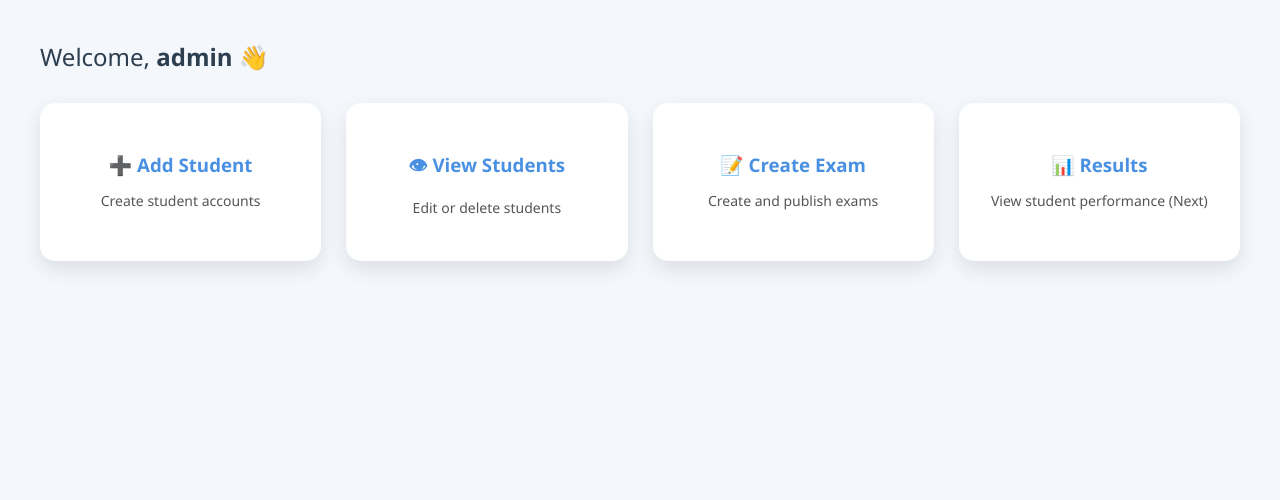
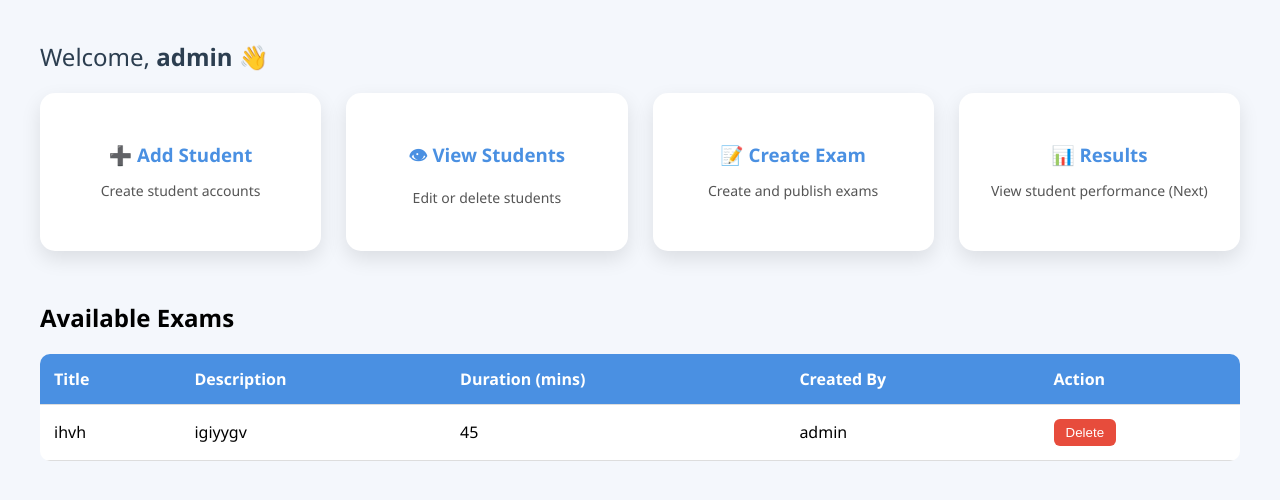
Before and after one commit to prabuuu-afk/Web-Based-Online-Examination-System, a Flask app: page /staff/dashboard in a window 1280 px wide. Shown: the part 75-575 px from the top of the page. Run offline with Flask 3, Linux system fonts and the light colour scheme; a user stored in the database is signed in; data comes from the database, SQL or seed files in the repository.

Commit message:
Updated project

```diff
--- a/app.py
+++ b/app.py
@@ -51,9 +51,14 @@ def staff_dashboard():
     if "staff" not in session:
         return redirect(url_for("staff_login"))
 
-    return render_template("staff_dashboard.html")
+    db = get_db()
+    exams = db.execute("SELECT * FROM exams").fetchall()
+    db.close()
+
+    return render_template("staff_dashboard.html", exams=exams)
 
 
+# ------------------ ADD STUDENT ------------------
 @app.route("/staff/add-student", methods=["GET", "POST"])
 def add_student():
     if "staff" not in session:
@@ -77,7 +82,7 @@ def add_student():
 
         db.execute(
             "INSERT INTO students (id, name, email, password) VALUES (?, ?, ?, ?)",
-            (sid, name, email, sid)  # default password = student ID
+            (sid, name, email, sid)
         )
         db.commit()
         db.close()
@@ -88,18 +93,20 @@ def add_student():
     return render_template("add_student.html")
 
 
+# ------------------ VIEW STUDENTS ------------------
 @app.route("/staff/view-students")
 def view_students():
     if "staff" not in session:
         return redirect(url_for("staff_login"))
 
     db = get_db()
-    students = db.execute("SELECT id, name, email FROM students").fetchall()
+    students = db.execute("SELECT * FROM students").fetchall()
     db.close()
 
     return render_template("view_students.html", students=students)
 
 
+# ------------------ EDIT STUDENT ------------------
 @app.route("/staff/edit-student/<sid>", methods=["GET", "POST"])
 def edit_student(sid):
     if "staff" not in session:
@@ -110,16 +117,6 @@ def edit_student(sid):
     if request.method == "POST":
         name = request.form.get("student_name")
         email = request.form.get("student_email")
-
-        exists = db.execute(
-            "SELECT * FROM students WHERE email=? AND id!=?",
-            (email, sid)
-        ).fetchone()
-
-        if exists:
-            db.close()
-            flash("Email already exists")
-            return redirect(url_for("edit_student", sid=sid))
 
         db.execute(
             "UPDATE students SET name=?, email=? WHERE id=?",
@@ -140,6 +137,7 @@ def edit_student(sid):
     return render_template("edit_student.html", student=student)
 
 
+# ------------------ DELETE STUDENT ------------------
 @app.route("/staff/delete-student/<sid>", methods=["POST"])
 def delete_student(sid):
     if "staff" not in session:
@@ -154,20 +152,7 @@ def delete_student(sid):
     return redirect(url_for("view_students"))
 
 
-@app.route("/staff/delete-all-students", methods=["POST"])
-def delete_all_students():
-    if "staff" not in session:
-        return redirect(url_for("staff_login"))
-
-    db = get_db()
-    db.execute("DELETE FROM students")
-    db.commit()
-    db.close()
-
-    flash("All students deleted")
-    return redirect(url_for("view_students"))
-
-
+# ------------------ CREATE EXAM ------------------
 @app.route("/staff/create-exam", methods=["GET", "POST"])
 def create_exam():
     if "staff" not in session:
@@ -175,13 +160,20 @@ def create_exam():
 
     if request.method == "POST":
         title = request.form.get("title")
+        description = request.form.get("description")
+        duration = request.form.get("duration")
+        created_by = session["staff"]
 
         db = get_db()
-        db.execute("INSERT INTO exams (title) VALUES (?)", (title,))
+        db.execute(
+            "INSERT INTO exams (title, description, duration, created_by) VALUES (?, ?, ?, ?)",
+            (title, description, duration, created_by)
+        )
         db.commit()
         db.close()
 
-        flash("Exam created successfully")
+        flash("✅ Exam created successfully")
+        return redirect(url_for("staff_dashboard"))
 
     return render_template("create_exam.html")
 
@@ -217,10 +209,20 @@ def student_dashboard():
     if "student" not in session:
         return redirect(url_for("student_login"))
 
-    return render_template("student_dashboard.html")
+    db = get_db()
+    student = db.execute(
+        "SELECT name FROM students WHERE id=?",
+        (session["student"],)
+    ).fetchone()
+    db.close()
+
+    return render_template(
+        "student_dashboard.html",
+        student_name=student["name"]
+    )
 
 
-# ✅ THIS ROUTE WAS MISSING (ROOT CAUSE)
+# ------------------ CHANGE PASSWORD (FIXED) ------------------
 @app.route("/student/change-password", methods=["GET", "POST"])
 def change_student_password():
     if "student" not in session:
@@ -243,7 +245,7 @@ def change_student_password():
 
         if not student:
             db.close()
-            flash("Old password is incorrect")
+            flash("Old password incorrect")
             return redirect(url_for("change_student_password"))
 
         db.execute(
@@ -260,6 +262,7 @@ def change_student_password():
     return render_template("change_student_password.html")
 
 
+# ------------------ STUDENT EXAMS ------------------
 @app.route("/student/exams")
 def student_exams():
     if "student" not in session:
--- a/templates/staff_dashboard.html
+++ b/templates/staff_dashboard.html
@@ -41,14 +41,23 @@
 
         .welcome {
             font-size: 24px;
-            margin-bottom: 30px;
+            margin-bottom: 20px;
             color: #2c3e50;
+        }
+
+        .flash {
+            background: #dff0d8;
+            color: #3c763d;
+            padding: 12px;
+            border-radius: 8px;
+            margin-bottom: 25px;
         }
 
         .cards {
             display: grid;
             grid-template-columns: repeat(auto-fit, minmax(240px, 1fr));
             gap: 25px;
+            margin-bottom: 50px;
         }
 
         .card {
@@ -75,6 +84,38 @@
             color: #555;
             font-size: 14px;
         }
+
+        table {
+            width: 100%;
+            border-collapse: collapse;
+            background: white;
+            border-radius: 10px;
+            overflow: hidden;
+        }
+
+        th, td {
+            padding: 14px;
+            border-bottom: 1px solid #ddd;
+            text-align: left;
+        }
+
+        th {
+            background: #4a90e2;
+            color: white;
+        }
+
+        .delete-btn {
+            background: #e74c3c;
+            border: none;
+            color: white;
+            padding: 6px 12px;
+            border-radius: 6px;
+            cursor: pointer;
+        }
+
+        .delete-btn:hover {
+            background: #c0392b;
+        }
     </style>
 </head>
 <body>
@@ -87,37 +128,76 @@
 
 <!-- MAIN CONTENT -->
 <div class="container">
+
     <div class="welcome">
         Welcome, <strong>{{ session['staff'] }}</strong> 👋
     </div>
 
+    <!-- FLASH MESSAGE -->
+    {% with messages = get_flashed_messages() %}
+      {% if messages %}
+        {% for msg in messages %}
+          <div class="flash">{{ msg }}</div>
+        {% endfor %}
+      {% endif %}
+    {% endwith %}
+
+    <!-- CARDS -->
     <div class="cards">
 
-        <!-- ADD STUDENT -->
         <a href="{{ url_for('add_student') }}" class="card">
             <h3>➕ Add Student</h3>
             <p>Create student accounts</p>
         </a>
 
-        <!-- VIEW STUDENTS -->
         <a href="{{ url_for('view_students') }}" class="card">
             <h3>👁 View Students</h3>
             <p>Edit or delete students</p>
         </a>
 
-        <!-- CREATE EXAM -->
         <a href="{{ url_for('create_exam') }}" class="card">
             <h3>📝 Create Exam</h3>
             <p>Create and publish exams</p>
         </a>
 
-        <!-- RESULTS -->
         <div class="card">
             <h3>📊 Results</h3>
             <p>View student performance (Next)</p>
         </div>
 
     </div>
+
+    <!-- AVAILABLE EXAMS -->
+    <h2>Available Exams</h2>
+
+    <table>
+        <tr>
+            <th>Title</th>
+            <th>Description</th>
+            <th>Duration (mins)</th>
+            <th>Created By</th>
+            <th>Action</th>
+        </tr>
+
+        {% for exam in exams %}
+        <tr>
+            <td>{{ exam.title }}</td>
+            <td>{{ exam.description }}</td>
+            <td>{{ exam.duration }}</td>
+            <td>{{ exam.created_by }}</td>
+            <td>
+                <form method="POST" action="{{ url_for('delete_exam', exam_id=exam.id) }}">
+                    <button class="delete-btn" type="submit">Delete</button>
+                </form>
+            </td>
+        </tr>
+        {% else %}
+        <tr>
+            <td colspan="5">No exams created yet</td>
+        </tr>
+        {% endfor %}
+    </table>
+
 </div>
 
 </body>
```
Also changed, not shown: templates/create_exam.html (+7 -0 lines), templates/student_dashboard.html (+80 -10 lines), templates/student_exams.html (+21 -62 lines), database/exam.db.
